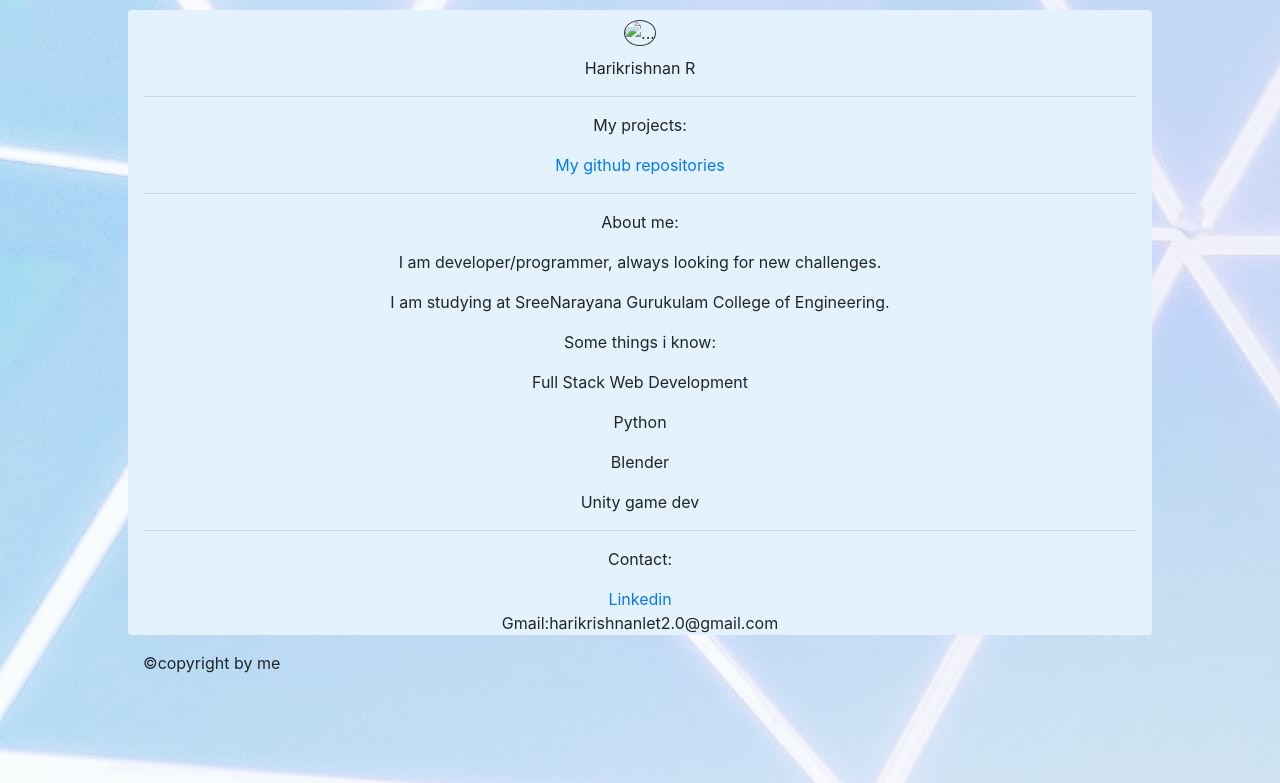
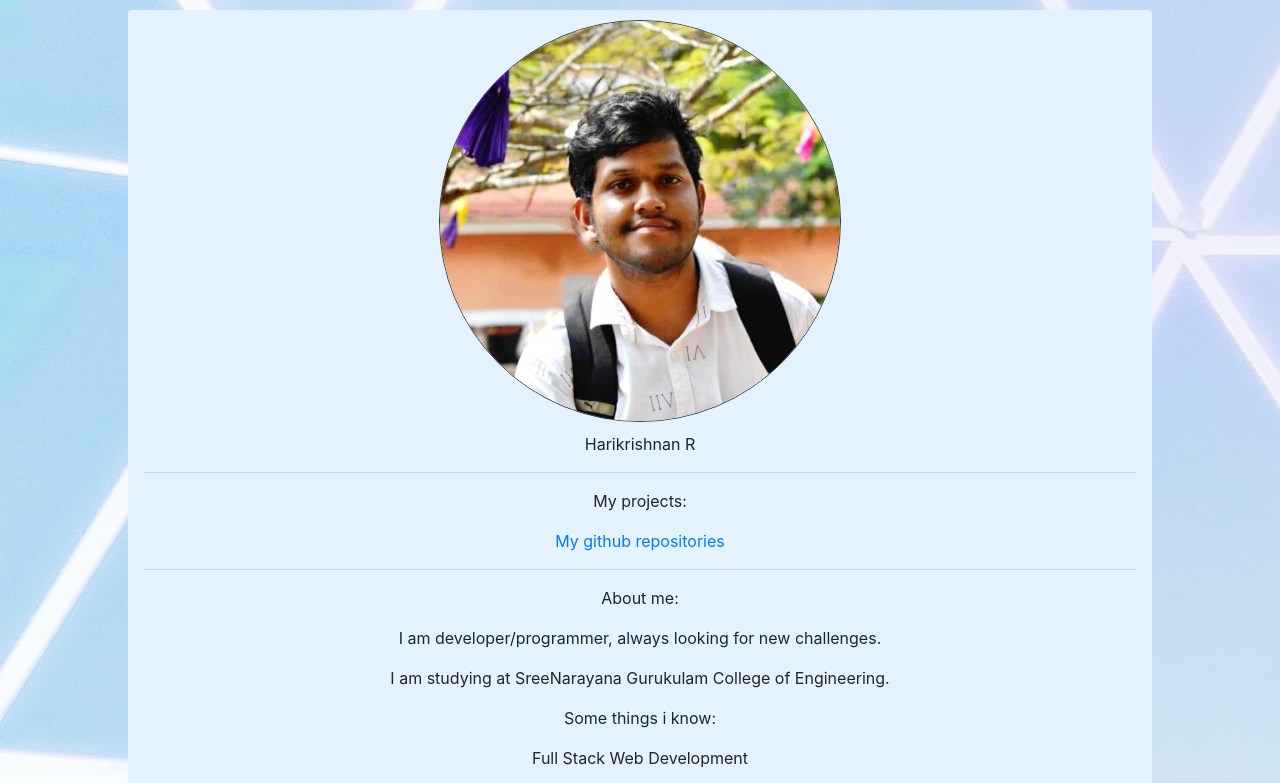
Before and after one commit to harilet/harilet.github.io, a plain HTML site: page index.html in a window 1280 px wide. Shown: the top 783 px of the page. Drawn offline with nearby package versions, Linux system fonts and the light colour scheme.

Commit message:
Update index.html

```diff
--- a/index.html
+++ b/index.html
@@ -12,7 +12,7 @@
   </head>
   <body >
     <div class="rounded container" style="background-color: #E3F2FD;width: 80vw;">
-        <img src="/Image/0.jpg" style="margin: 10px;" class="border border-dark rounded-circle float-center" alt="...">
+        <img src="/Images/0.jpg" style="margin: 10px;" class="border border-dark rounded-circle float-center" alt="...">
         <p>Harikrishnan R</p>
         <hr/>
         <p>My projects:</p>
```
